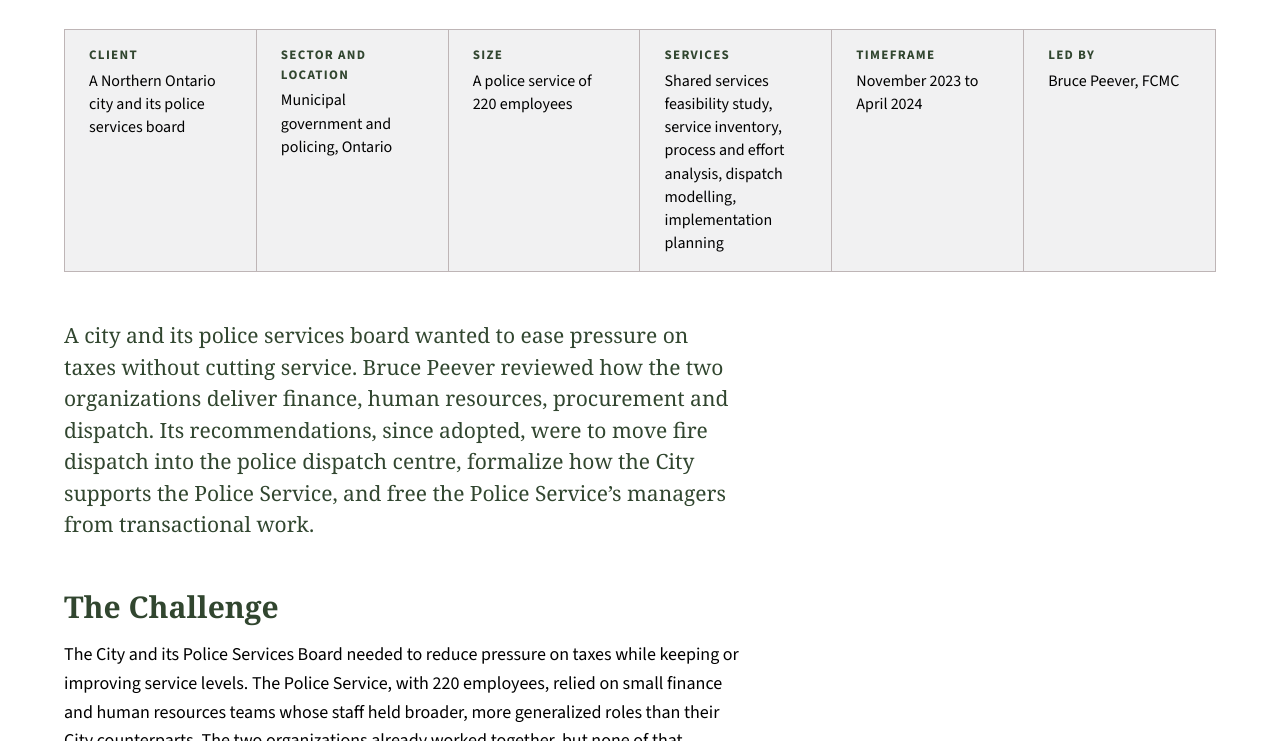
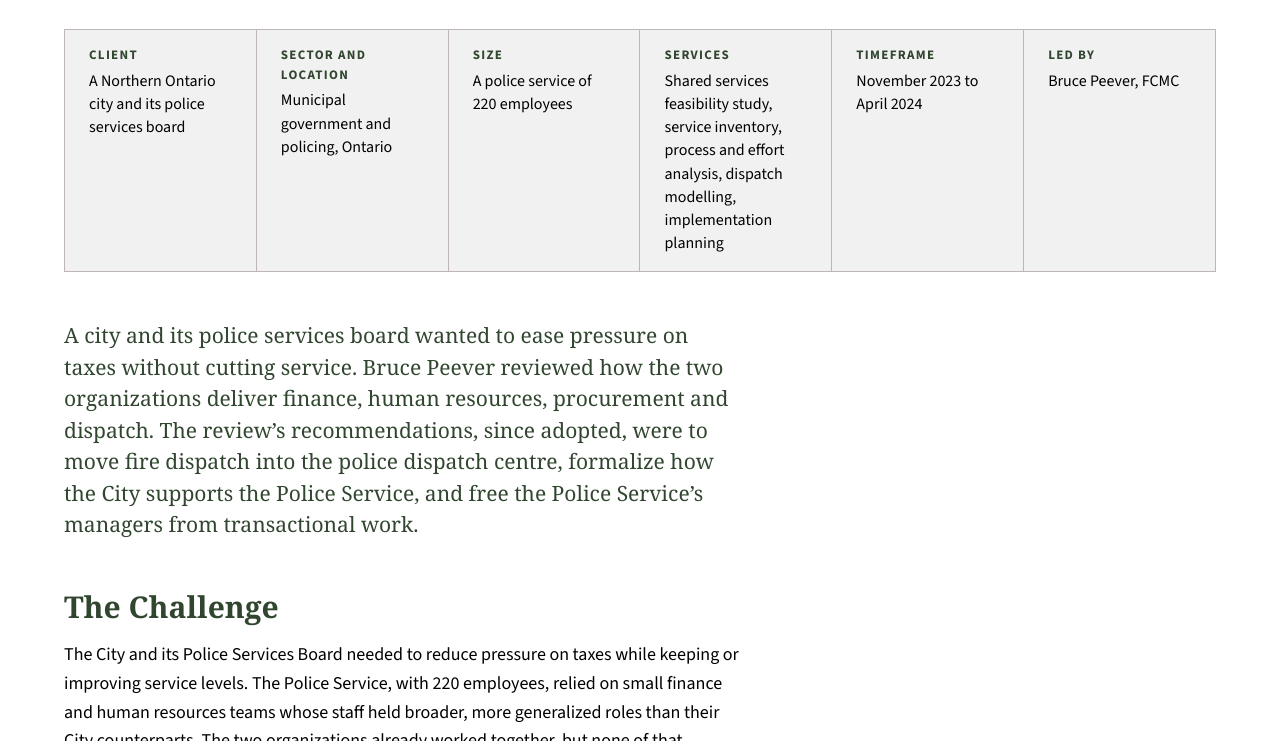
Before and after one commit to bailemor/sample-web-site, a plain HTML site: page case-study-shared-services.html in a window 1280 px wide. Shown: the part 465-1206 px from the top of the page. Drawn offline with Linux system fonts and the light colour scheme.

Commit message:
Clarify case study lead
Co-Authored-By: Claude Opus 5.5 <noreply@anthropic.com>
Claude-Session: https://claude.ai/code/session_01XRxcumwu2YeJQmTFryuXS6

```diff
--- a/case-study-shared-services.html
+++ b/case-study-shared-services.html
@@ -52,7 +52,7 @@
       </header>
 
       <div class="cs-body">
-        <p class="cs-lead">A city and its police services board wanted to ease pressure on taxes without cutting service. Bruce Peever reviewed how the two organizations deliver finance, human resources, procurement and dispatch. Its recommendations, since adopted, were to move fire dispatch into the police dispatch centre, formalize how the City supports the Police Service, and free the Police Service’s managers from transactional work.</p>
+        <p class="cs-lead">A city and its police services board wanted to ease pressure on taxes without cutting service. Bruce Peever reviewed how the two organizations deliver finance, human resources, procurement and dispatch. The review’s recommendations, since adopted, were to move fire dispatch into the police dispatch centre, formalize how the City supports the Police Service, and free the Police Service’s managers from transactional work.</p>
 
         <h2>The Challenge</h2>
         <p>The City and its Police Services Board needed to reduce pressure on taxes while keeping or improving service levels. The Police Service, with 220 employees, relied on small finance and human resources teams whose staff held broader, more generalized roles than their City counterparts. The two organizations already worked together, but none of that collaboration was written down.</p>
```
